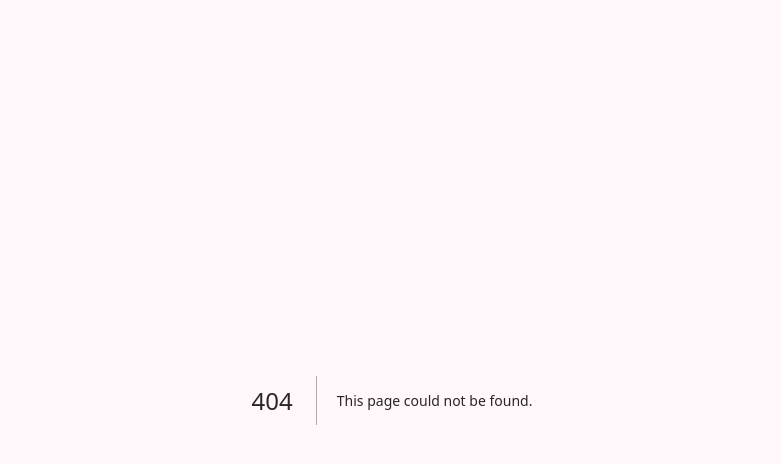
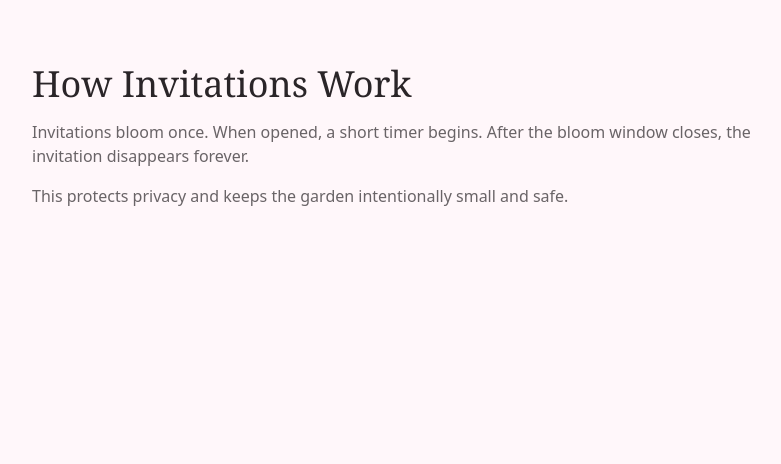
Before and after one commit to trotterkyla-eng/pearlsandpetals-web, a Next.js app: page /invite in a window 1280 px wide. Before the commit this address had no page. Shown: the top 464 px of the page, without its empty margins (248-1029 px from the left). Built offline with nearby package versions, Linux system fonts and the light colour scheme.

Commit message:
Add InviteInfo component for invitation details

```diff
--- /dev/null
+++ b/app/invite/page.tsx
@@ -0,0 +1,14 @@
+export default function InviteInfo() {
+  return (
+    <main className="mx-auto max-w-3xl px-6 py-16">
+      <h1 className="font-serif text-4xl">How Invitations Work</h1>
+      <p className="mt-4 text-ink/70">
+        Invitations bloom once. When opened, a short timer begins. After the
+        bloom window closes, the invitation disappears forever.
+      </p>
+      <p className="mt-4 text-ink/70">
+        This protects privacy and keeps the garden intentionally small and safe.
+      </p>
+    </main>
+  );
+}
```
